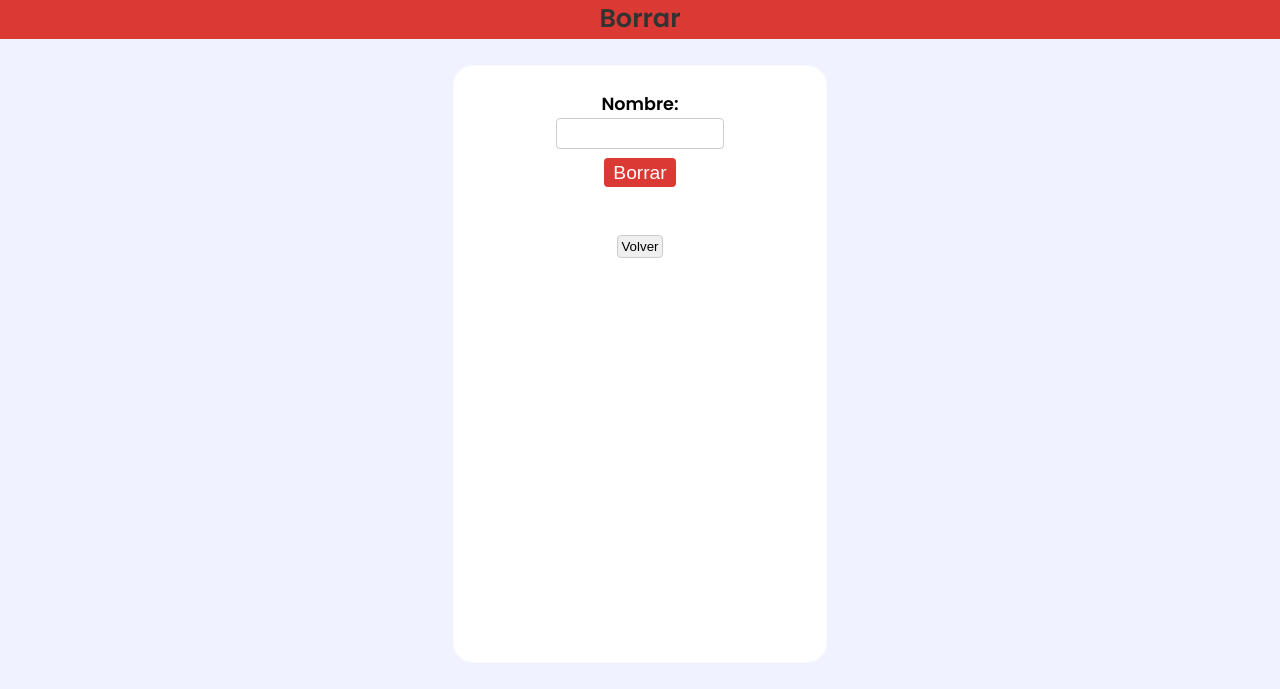
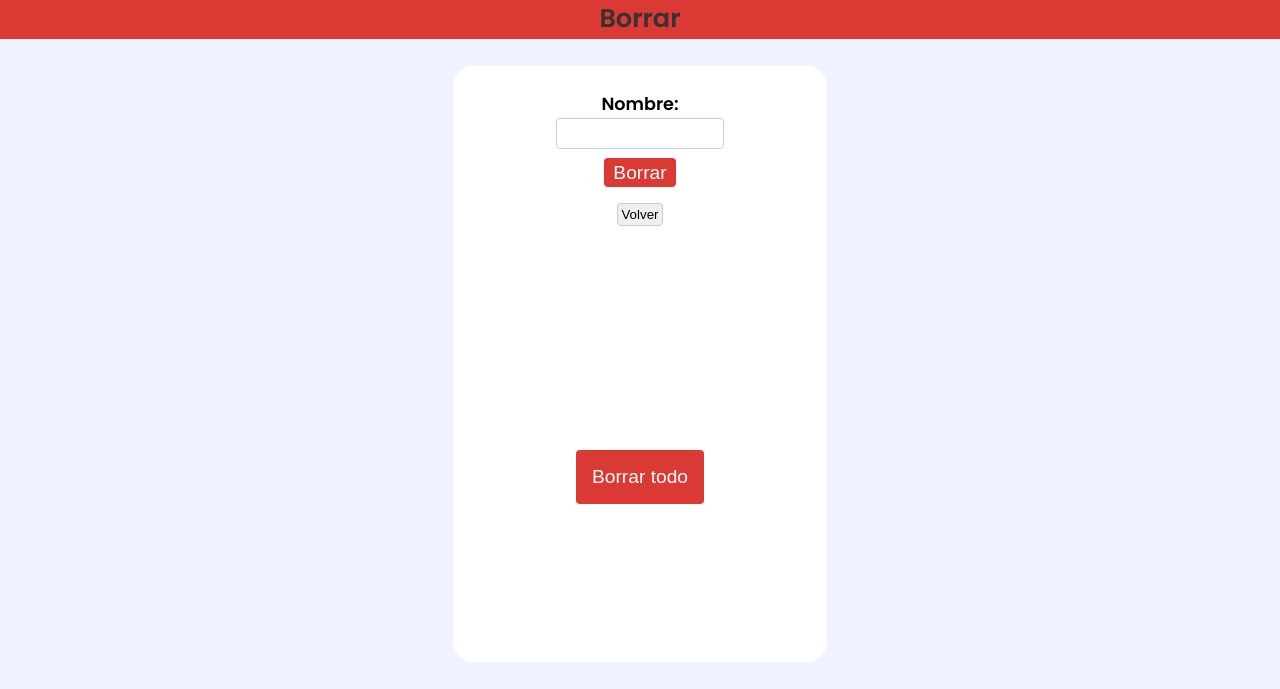
Before and after one commit to Luquicasq/Agenda, a Flask app: template templates/borrar.html in a window 1280 px wide. Shown: the part 128-817 px from the top of the page. Run offline with Flask 3, Linux system fonts and the light colour scheme; the template is opened without the code that fills it, so the values that code supplies are empty.

Commit message:
Se agregó boton de borrar todo

```diff
--- a/app.py
+++ b/app.py
@@ -202,5 +202,14 @@ def modificar_evento():
         return jsonify({'existe': False})
     return jsonify({'exito': True})
 
+@app.route('/borrar_todo')
+def borrar_todo():
+    db.session.query(Agenda).delete()
+    db.session.query(Rutina).delete()
+    db.session.query(Tareas).delete()
+    db.session.commit()
+    return jsonify({'exito': True})
+
+
 if __name__ == '__main__':
     app.run(debug=True)
--- a/templates/borrar.html
+++ b/templates/borrar.html
@@ -135,7 +135,18 @@
         }
 
         #boton_volver{
-            margin-top: 15%;
+            margin-top: 5%;
+            cursor: pointer;
+        }
+
+        #borrar_todo {
+            background-color: #DB3A34;
+            font-size: 120%;
+            margin-top: 70%;
+            color: #fff;
+            border: none;
+            cursor: pointer;
+            padding: 5%
         }
 
     </style>
@@ -154,11 +165,21 @@
 
             <!-- Boton -->
             <input id="boton" type="submit" value="Borrar" onclick="verificar_existencia()"> <br>
-            <input id="boton_volver" value="Volver" type="button" onClick="javascript:window.location.href='index.html'">
+            <input id="boton_volver" value="Volver" type="button" onclick="javascript:window.location.href='index.html'"><br>
+            <input id="borrar_todo" value="Borrar todo" type="button" onclick='borrar_todos()'>
         </form>
     </div>
 
     <script>
+            function borrar_todos(){
+                if(confirm("Se va a borrar todo. Continuar?")){
+                fetch("http://127.0.0.1:5000/borrar_todo")
+                .then(response => response.json())
+                .then(data => console.log(data))
+                .catch(error => console.log('error en fetch' + error))
+                }
+            }
+
             function eliminar_tarea(nombre_tarea){
                 fetch("http://127.0.0.1:5000/eliminar_de_agenda?nombre=" + nombre_tarea)
                 .then(response => response.json())
@@ -174,7 +195,12 @@
             function verificar_existencia(){
                 event.preventDefault();
                 var nombre_tarea = document.getElementById('nombre').value.trim();
-                var tarea = false
+                if(!(nombre_tarea)){
+                    seguir = false
+                    alert("Nombre no puede estar vacío")
+                }
+
+                if (seguir){
                 fetch("http://127.0.0.1:5000/verificar_evento_duplicado?nombre=" + nombre_tarea)
                 .then(response => response.json())
                 .then(data => {
@@ -182,7 +208,7 @@
                         eliminar_tarea(nombre_tarea)}
                     else{
                         alert("No se encontró ese evento")
-                    }})
+                    }})}
             }
 
             document.addEventListener("DOMContentLoaded", function() {
--- a/templates/editar.html
+++ b/templates/editar.html
@@ -132,6 +132,9 @@
             padding: 0;
             font-family: "Poppins", sans-serif;
             font-weight: 550;
+        }
+        #boton_volver{
+            margin-top: 3%;
         }
 
     </style>
```
